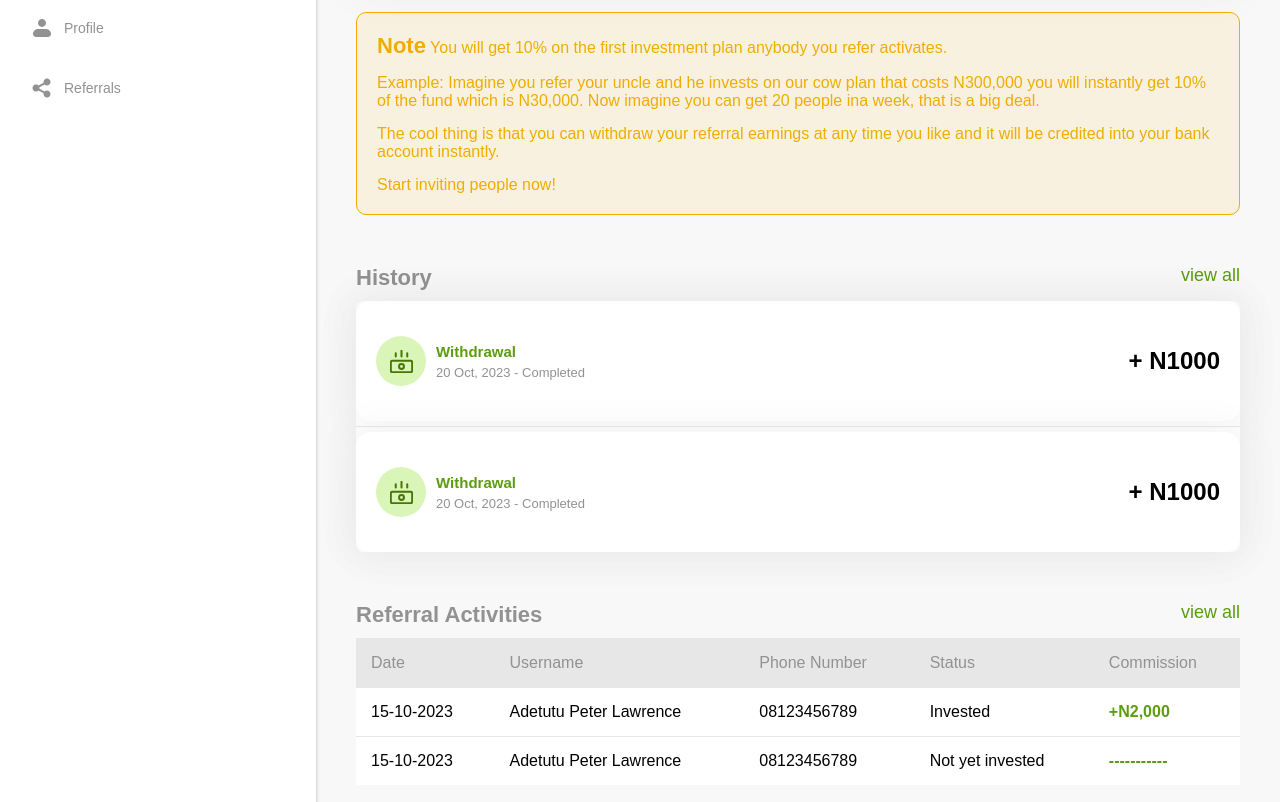
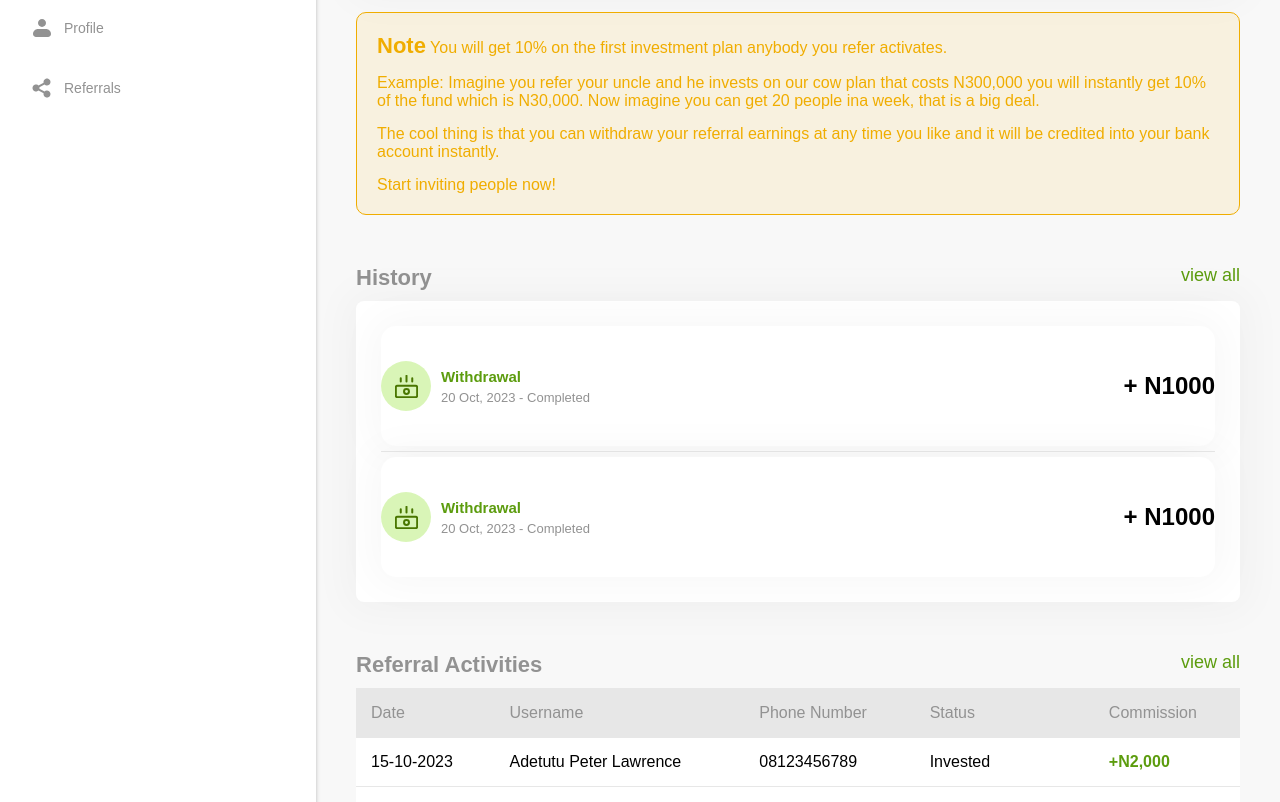
Before and after one commit to surzkidoo/onepage, a plain HTML site: page refer.html in a window 1280 px wide. Shown: the part 526-1328 px from the top of the page. Drawn offline with Linux system fonts and the light colour scheme; a web font is replaced by a local one.

Commit message:
fix css refer

```diff
--- a/refer.css
+++ b/refer.css
@@ -185,12 +185,13 @@ flex-direction: column;
 gap: 5px;
 border-radius: 8px;
 background-color: white;
+padding:  15px;
+
 }
 .transaction-container{
     display: flex;
     flex-direction: row;
     height: 100px;
-    padding:  15px;
     align-items: center;
     justify-content: space-between;
 
@@ -471,13 +472,22 @@ table {
         gap: 10px;
         margin-top: 30px;
     }
+    .trancon{
+        box-shadow: 0px 0px 40px 10px rgba(0, 0, 0, 0.03);
+    display: flex;
+    flex-direction: column;
+    gap: 5px;
+    border-radius: 8px;
+    background-color: white;
+    padding:  25px;
+
+    }
 
     .transaction-container{
         display: flex;
         flex-direction: row;
         box-shadow: 0px 0px 40px 10px rgba(0, 0, 0, 0.03);
         height: 120px;
-        padding:  20px;
         background-color: white;
         border-radius: 15px;
         align-items: center;
```
